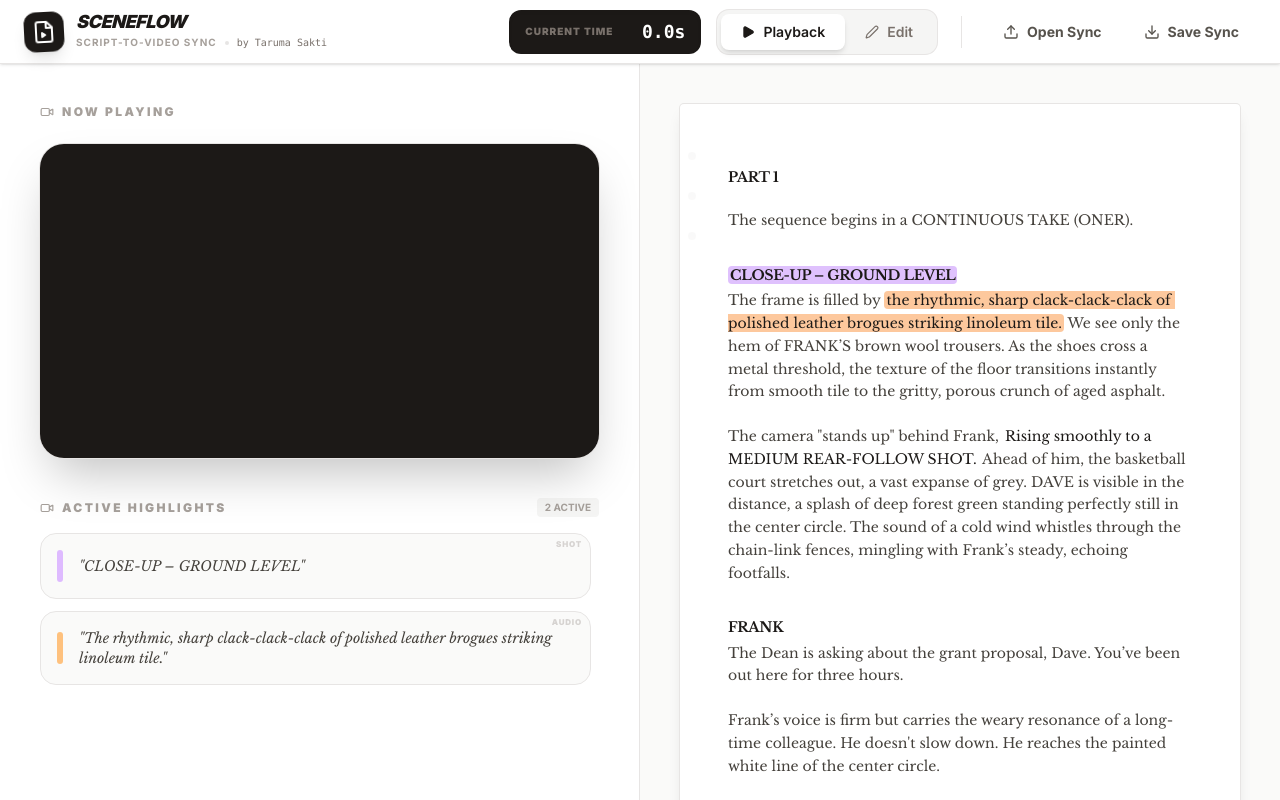
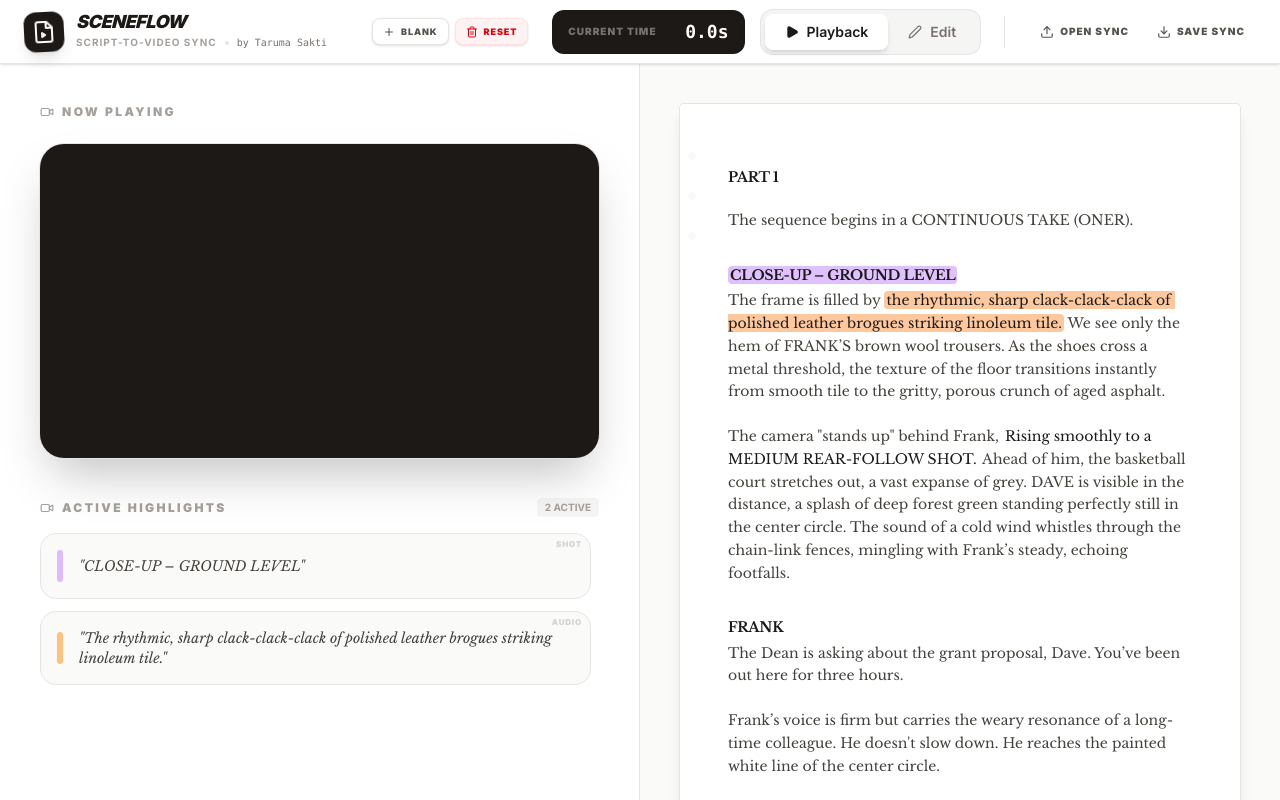
Before and after one commit to taruma/SceneFlow, a React (Vite) app: page / in a window 1280 px wide. Built offline with nearby package versions, Linux system fonts and the light colour scheme.

Commit message:
feat: Add player keyboard shortcuts
Implements keyboard controls for the video player to improve workflow. Spacebar toggles play/pause, while left/right arrow keys seek backward/forward by 5 seconds. Shortcuts are disabled when interacting with input fields or modals.

```diff
--- a/src/App.tsx
+++ b/src/App.tsx
@@ -227,6 +227,49 @@ export default function App() {
   useEffect(() => {
     return () => stopTimer();
   }, [player]);
+
+  useEffect(() => {
+    const handleKeyDown = (e: KeyboardEvent) => {
+      // Don't trigger shortcuts if user is typing in an input or textarea
+      if (
+        document.activeElement?.tagName === 'INPUT' ||
+        document.activeElement?.tagName === 'TEXTAREA' ||
+        isScriptModalOpen ||
+        isCuesModalOpen
+      ) {
+        return;
+      }
+
+      if (!player) return;
+
+      switch (e.code) {
+        case 'Space':
+          e.preventDefault();
+          const playerState = player.getPlayerState();
+          if (playerState === 1) { // Playing
+            player.pauseVideo();
+          } else {
+            player.playVideo();
+          }
+          break;
+        case 'ArrowLeft':
+          e.preventDefault();
+          const backTime = Math.max(0, player.getCurrentTime() - 5);
+          player.seekTo(backTime, true);
+          setCurrentTime(backTime);
+          break;
+        case 'ArrowRight':
+          e.preventDefault();
+          const forwardTime = player.getCurrentTime() + 5;
+          player.seekTo(forwardTime, true);
+          setCurrentTime(forwardTime);
+          break;
+      }
+    };
+
+    window.addEventListener('keydown', handleKeyDown);
+    return () => window.removeEventListener('keydown', handleKeyDown);
+  }, [player, isScriptModalOpen, isCuesModalOpen]);
 
   // Handle text selection in Edit Mode
   const handleSelection = () => {
@@ -685,6 +728,23 @@ export default function App() {
         </div>
 
         <div className="flex items-center gap-2 lg:gap-4">
+          <div className="hidden lg:flex items-center gap-1.5 mr-2">
+            <button
+              onClick={loadBlank}
+              title="New Blank Project"
+              className="flex items-center gap-1.5 px-2.5 py-1.5 bg-white hover:bg-stone-50 text-stone-600 rounded-lg text-[9px] font-black uppercase tracking-widest transition-all active:scale-95 border border-stone-200 shadow-sm"
+            >
+              <Plus size={12} /> Blank
+            </button>
+            <button
+              onClick={resetState}
+              title="Reset to Default Demo"
+              className="flex items-center gap-1.5 px-2.5 py-1.5 bg-red-50 hover:bg-red-100 text-red-600 rounded-lg text-[9px] font-black uppercase tracking-widest transition-all active:scale-95 border border-red-100 shadow-sm"
+            >
+              <Trash2 size={12} /> Reset
+            </button>
+          </div>
+
           <div className="hidden lg:flex items-center gap-2 px-4 py-2 bg-stone-900 rounded-xl shadow-inner animate-in fade-in zoom-in duration-500">
             <span className="text-[10px] font-black text-stone-500 uppercase tracking-widest">Current Time</span>
             <span className="text-lg font-mono font-bold text-white w-16 text-right">{currentTime.toFixed(1)}s</span>
@@ -713,16 +773,16 @@ export default function App() {
 
           <div className="h-8 w-px bg-stone-200 mx-2" />
 
-          <div className="flex gap-2">
-            <label className="cursor-pointer flex items-center gap-2 px-4 py-2 text-sm font-bold text-stone-600 hover:bg-stone-50 rounded-xl transition-all border border-transparent hover:border-stone-200">
-              <Upload size={16} /> Open Sync
+          <div className="flex gap-1.5">
+            <label className="cursor-pointer flex items-center gap-1.5 px-2.5 py-1.5 text-[10px] font-black uppercase tracking-widest text-stone-600 hover:bg-stone-50 rounded-lg transition-all border border-transparent hover:border-stone-200">
+              <Upload size={14} /> Open Sync
               <input type="file" accept=".json" onChange={importJson} className="hidden" />
             </label>
             <button
               onClick={exportJson}
-              className="flex items-center gap-2 px-4 py-2 text-sm font-bold text-stone-600 hover:bg-stone-50 rounded-xl transition-all border border-transparent hover:border-stone-200"
+              className="flex items-center gap-1.5 px-2.5 py-1.5 text-[10px] font-black uppercase tracking-widest text-stone-600 hover:bg-stone-50 rounded-lg transition-all border border-transparent hover:border-stone-200"
             >
-              <Download size={16} /> Save Sync
+              <Download size={14} /> Save Sync
             </button>
           </div>
         </div>
@@ -883,18 +943,6 @@ export default function App() {
                     className="flex items-center gap-2 px-3 py-1.5 bg-white hover:bg-stone-50 text-stone-600 rounded-lg text-[9px] font-black uppercase tracking-widest transition-all active:scale-95 border border-stone-200 shadow-sm"
                   >
                     <Edit2 size={10} /> Edit Raw
-                  </button>
-                  <button
-                    onClick={loadBlank}
-                    className="flex items-center gap-2 px-3 py-1.5 bg-white hover:bg-stone-50 text-stone-600 rounded-lg text-[9px] font-black uppercase tracking-widest transition-all active:scale-95 border border-stone-200 shadow-sm"
-                  >
-                    <Plus size={10} /> Blank
-                  </button>
-                  <button
-                    onClick={resetState}
-                    className="flex items-center gap-2 px-3 py-1.5 bg-red-50 hover:bg-red-100 text-red-600 rounded-lg text-[9px] font-black uppercase tracking-widest transition-all active:scale-95 border border-red-100 shadow-sm"
-                  >
-                    <Trash2 size={10} /> Reset
                   </button>
                 </div>
               </div>
```
